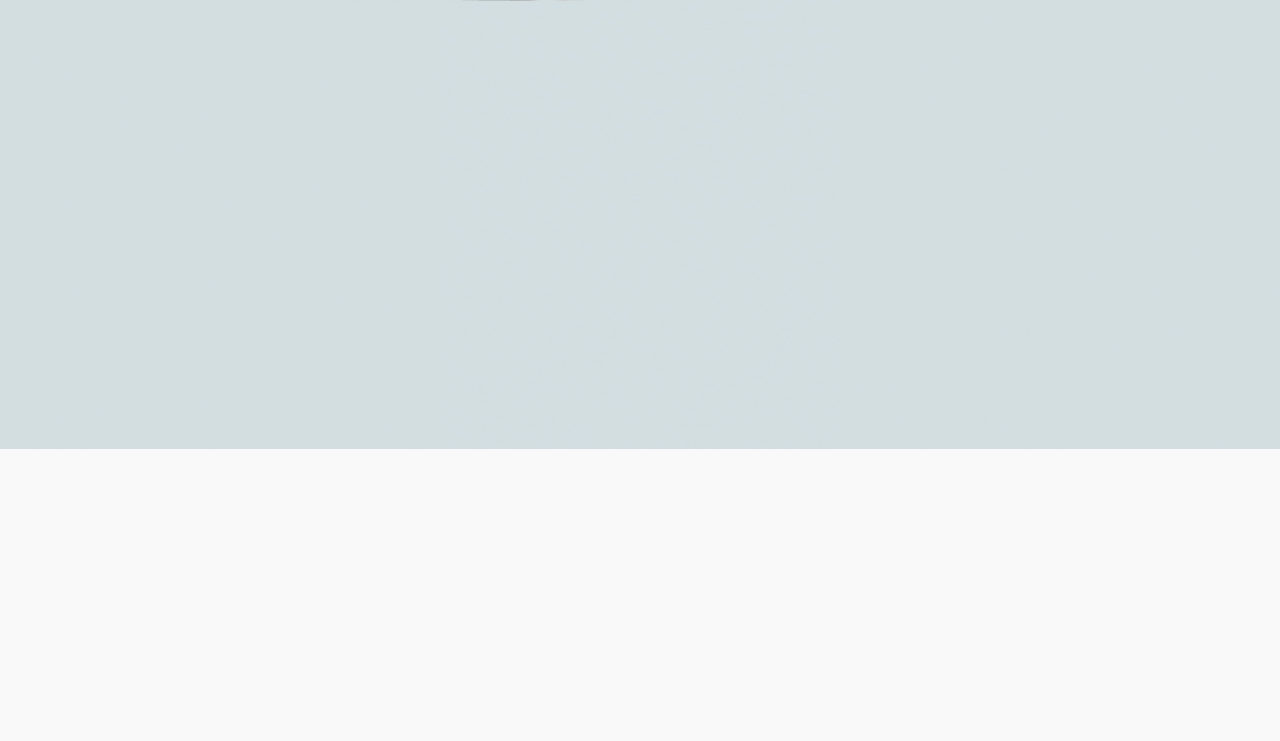
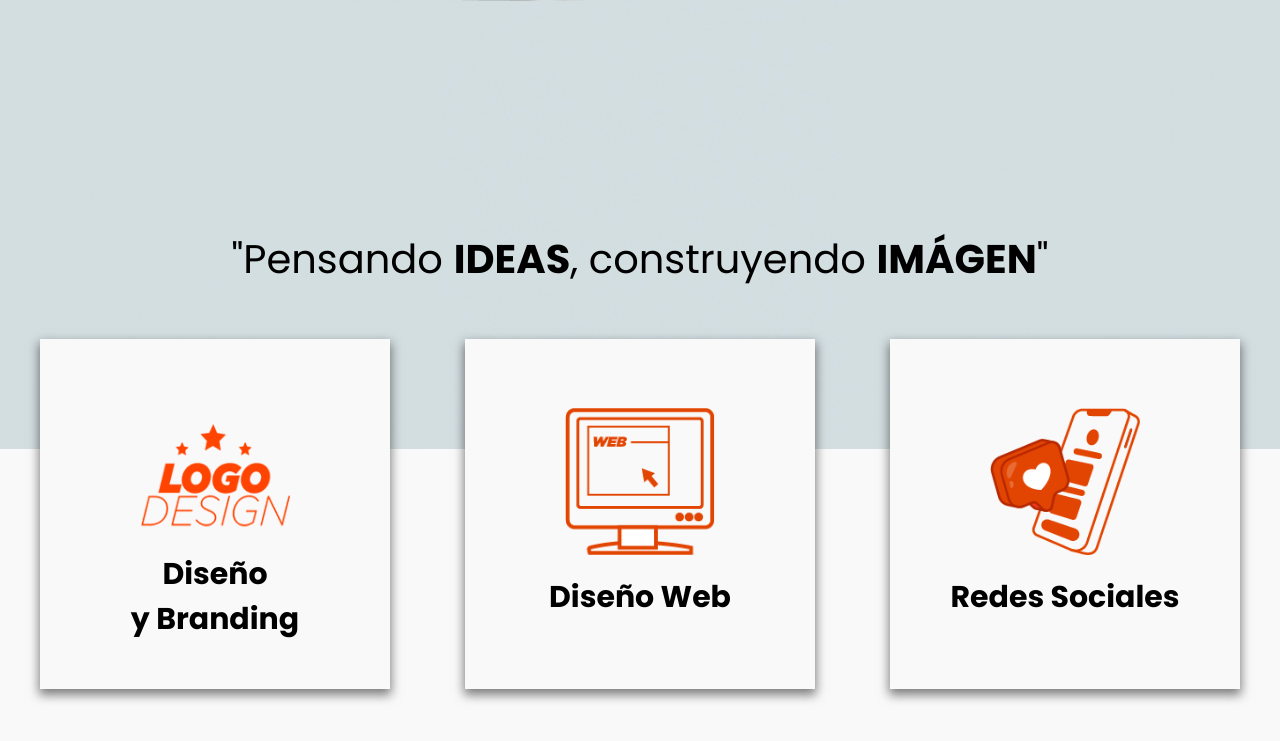
Before and after one commit to JoaquinMontero96/blux, a website: page index.html in a window 1280 px wide. Shown: the part 1151-1892 px from the top of the page. Before the commit the page ends 1600 px from the top, so only its background shows below. Drawn offline with Linux system fonts and the light colour scheme.

Commit message:
Creación de sección de servicios

```diff
--- a/index.html
+++ b/index.html
@@ -26,7 +26,23 @@
         </div>
     </header>
     <section class="hero">
-        <!-- <img class="hero-curva" src="public/img/curva.png" alt=""> -->
+        <article class="servicios">
+            <h2>"Pensando <span>IDEAS</span>, construyendo <span>IMÁGEN</span>"</h2>
+            <div class="container">
+                <div class="servicios-card">
+                    <img src="public/img/servicio01.png" alt="">
+                    <h3>Diseño <br>y Branding</h3>
+                </div>
+                <div class="servicios-card">
+                    <img src="public/img/servicio02.png" alt="">
+                    <h3>Diseño Web</h3>
+                </div>
+                <div class="servicios-card">
+                    <img src="public/img/servicio03.png" alt="">
+                    <h3>Redes Sociales</h3>
+                </div>
+            </div>
+        </article>
     </section>
 </body>
 </html>
--- a/public/scss/_base.scss
+++ b/public/scss/_base.scss
@@ -59,4 +59,5 @@ html{
 body{
 	background-color: $bgColor;
 	@include flex(column, center, center);
+	padding-bottom: 300px;
 }
--- a/public/scss/components/_hero.scss
+++ b/public/scss/components/_hero.scss
@@ -7,3 +7,45 @@
     position: relative;
     z-index: -1;
 }
+
+.servicios{
+    position: absolute;
+    left: 0;
+    bottom: -15%;
+    width: 100%;
+    @include flex(column, center, center);
+
+    h2{
+        font-size: 4rem;
+        font-weight: $regular;
+        margin: 50px 0;
+
+        span{
+            font-weight: $bold;
+        }
+    }
+}
+
+.servicios-container{
+    @include flex(row, space-between, center);
+}
+
+.servicios-card{
+    @include flex(column, center, center);
+    background-color: $bgColor;
+    width: 350px;
+    height: 350px;
+    box-shadow: 0 5px 10px 1px rgba(0, 0, 0, 0.5);
+    padding: 40px;
+    text-align: center;
+    gap: 20px;
+
+    img{
+        width: 150px;
+        height: auto;
+    }
+
+    h3{
+        font-size: 3rem;
+    }
+}
```
Also changed, not shown: public/css/main.css, public/img/servicio01.png (added), public/img/servicio02.png (added), public/img/servicio03.png (added).
